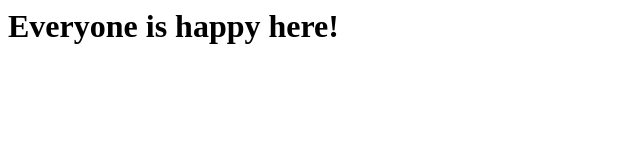
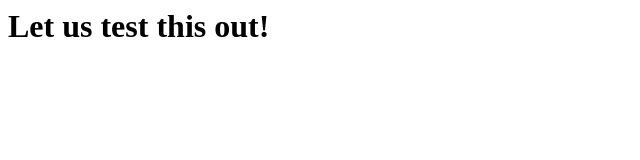
Before and after one commit to Demo220202/test, a plain HTML site: page index.html in a window 1280 px wide. Shown: the whole page, without its empty margins (0-640 px from the left). Drawn offline with Linux system fonts and the light colour scheme.

Commit message:
Update index.html

```diff
--- a/index.html
+++ b/index.html
@@ -3,6 +3,6 @@
                 <title> Welcome to Addy's World </title>
         </head>
         <body>
-                <h1> Everyone is happy here! </h1>
+                <h1> Let us test this out! </h1>
         </body>
 </html>
```
